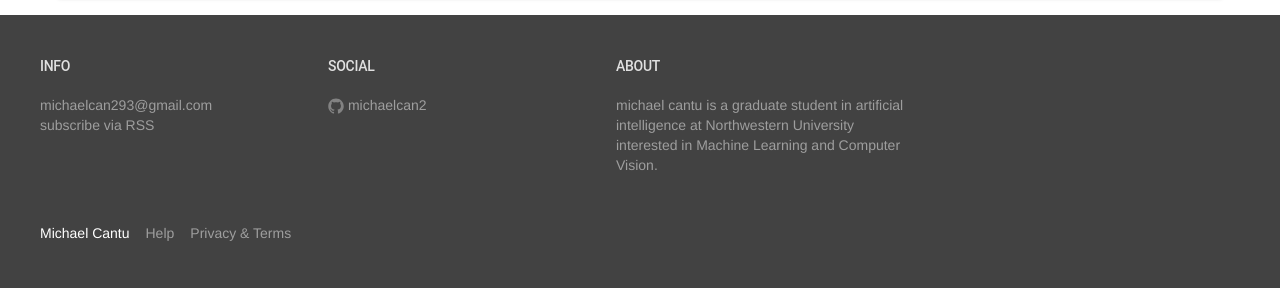
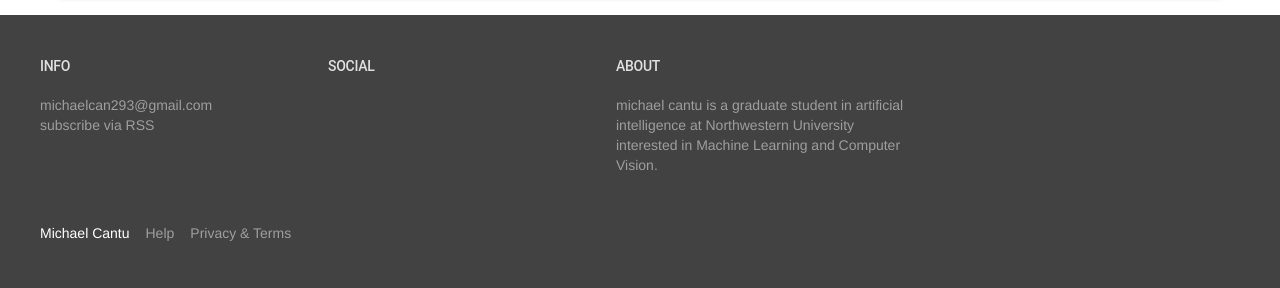
Before and after one commit to michaelcan2/michaelcan2.github.io, a Jekyll site: the page built from index.html, in a window 1280 px wide. Shown: the part 368-656 px from the top of the page. Built offline with Jekyll 4.4.1, drawn with Linux system fonts in a browser that asks for light colours.

Commit message:
Update _config.yml

```diff
--- a/_config.yml
+++ b/_config.yml
@@ -5,7 +5,6 @@ description: > # this means to ignore newlines until "baseurl:"
   michael cantu is a graduate student in artificial intelligence at Northwestern University interested in Machine Learning and Computer Vision.
 baseurl: "" # the subpath of your site, e.g. /blog/
 url: "http://michaelcantu.me/" # the base hostname & protocol for your site
-github_username:  michaelcan2
 
 
 # Layout settings
```
